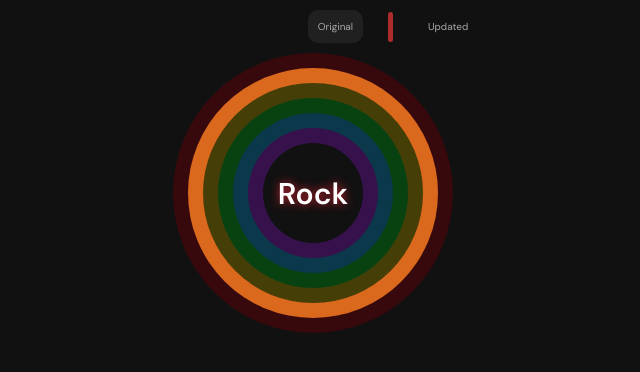
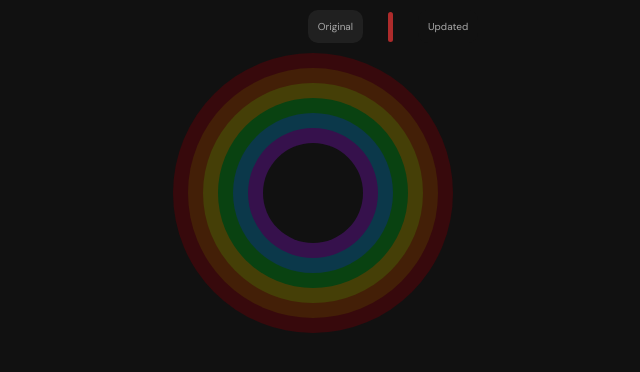
Before and after one commit to roshanshibu/redline-pwa, a React (Create React App) app: page / in a window 1280 px wide. Shown: the top 372 px of the page, without its empty margins (247-887 px from the left). Built offline with nearby package versions, Linux system fonts and the light colour scheme.

Commit message:
dark knob + dimmed initial rainbow

```diff
--- a/src/App.css
+++ b/src/App.css
@@ -34,3 +34,17 @@ body {
   background-color: rgb(173, 43, 43);
   border-radius: 20px;
 }
+
+/* styles for dark knob */
+#container g:nth-child(1) use {
+  fill: #474747;
+  stroke: #212121;
+}
+#container g:nth-child(2) use {
+  fill: #474747 !important;
+  stroke: #212121;
+}
+#knob g use {
+  fill: #212121 !important;
+  stroke-width: 9px;
+}
--- a/src/tabs/ogUI/ogUI.jsx
+++ b/src/tabs/ogUI/ogUI.jsx
@@ -5,14 +5,14 @@ import NormalKnob from "../../components/NormalKnob/NormalKnob";
 const OgUI = () => {
   const [knobPos, setKnobPos] = useState(0);
   const [red, setRed] = useState("#37090c");
-  const [orange, setOrange] = useState("#DA681D");
+  const [orange, setOrange] = useState("#431f07");
   const [yellow, setYellow] = useState("#453f07");
   const [green, setGreen] = useState("#094211");
   const [blue, setBlue] = useState("#0b384a");
   const [violet, setViolet] = useState("#36114c");
   let black = "#111111";
 
-  const [innerCircleText, setInnerCircleText] = useState("Rock");
+  const [innerCircleText, setInnerCircleText] = useState("");
   const [innerCircleTextGlow, setInnerCircleTextGlow] = useState("#cf2431");
 
   const [outerLabelTop, setOuterLabelTop] = useState("");
```
